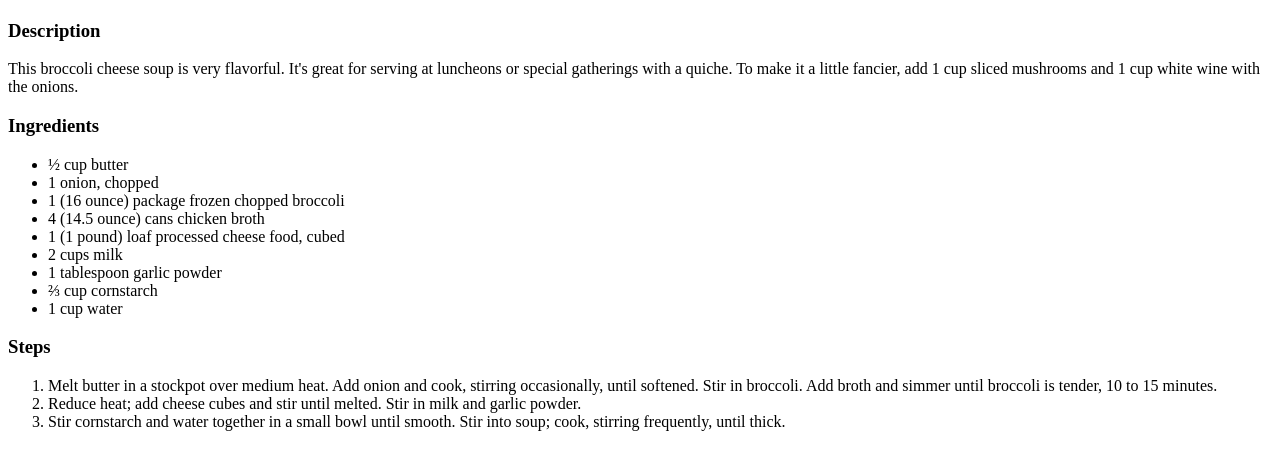
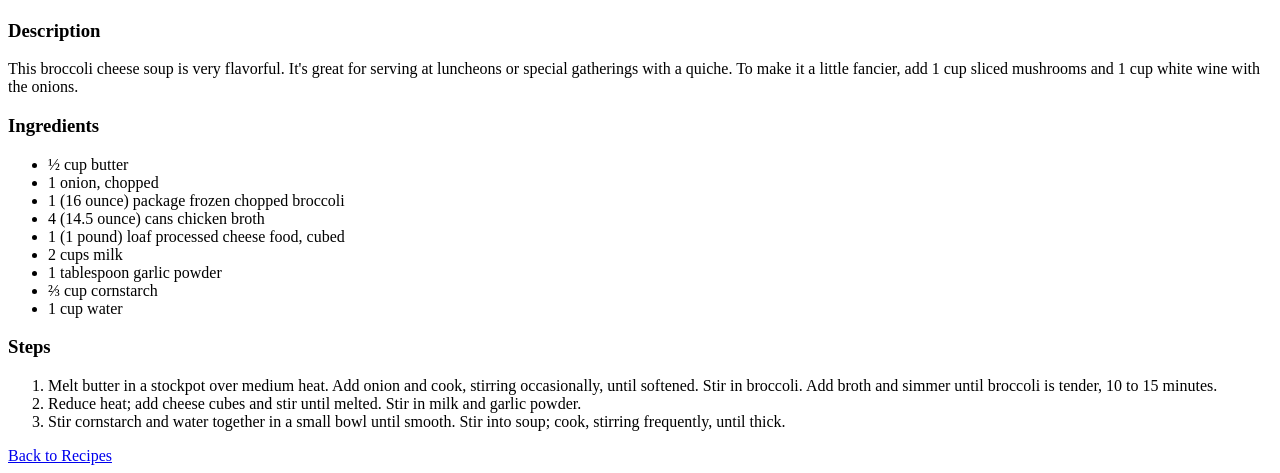
Before and after one commit to jhnptrck/odin-recipes, a plain HTML site: page recipes/broccoli-cheese-soup.html in a window 1280 px wide. Shown: the part 583-1056 px from the top of the page. Before the commit the page ends 1030 px from the top, so only its background shows below. Drawn offline with Linux system fonts and the light colour scheme.

Commit message:
added "back to recipe" link

```diff
--- a/recipes/broccoli-cheese-soup.html
+++ b/recipes/broccoli-cheese-soup.html
@@ -32,5 +32,6 @@
         <li>Reduce heat; add cheese cubes and stir until melted. Stir in milk and garlic powder.</li>
         <li>Stir cornstarch and water together in a small bowl until smooth. Stir into soup; cook, stirring frequently, until thick.</li>
     </ol>
+    <a href="../index.html">Back to Recipes</a>
 </body>
 </html>
```
Also changed, not shown: recipes/italian-breaded-pork-chops.html (+1 -0 lines), recipes/italian-chicken-marinade.html (+1 -0 lines).
